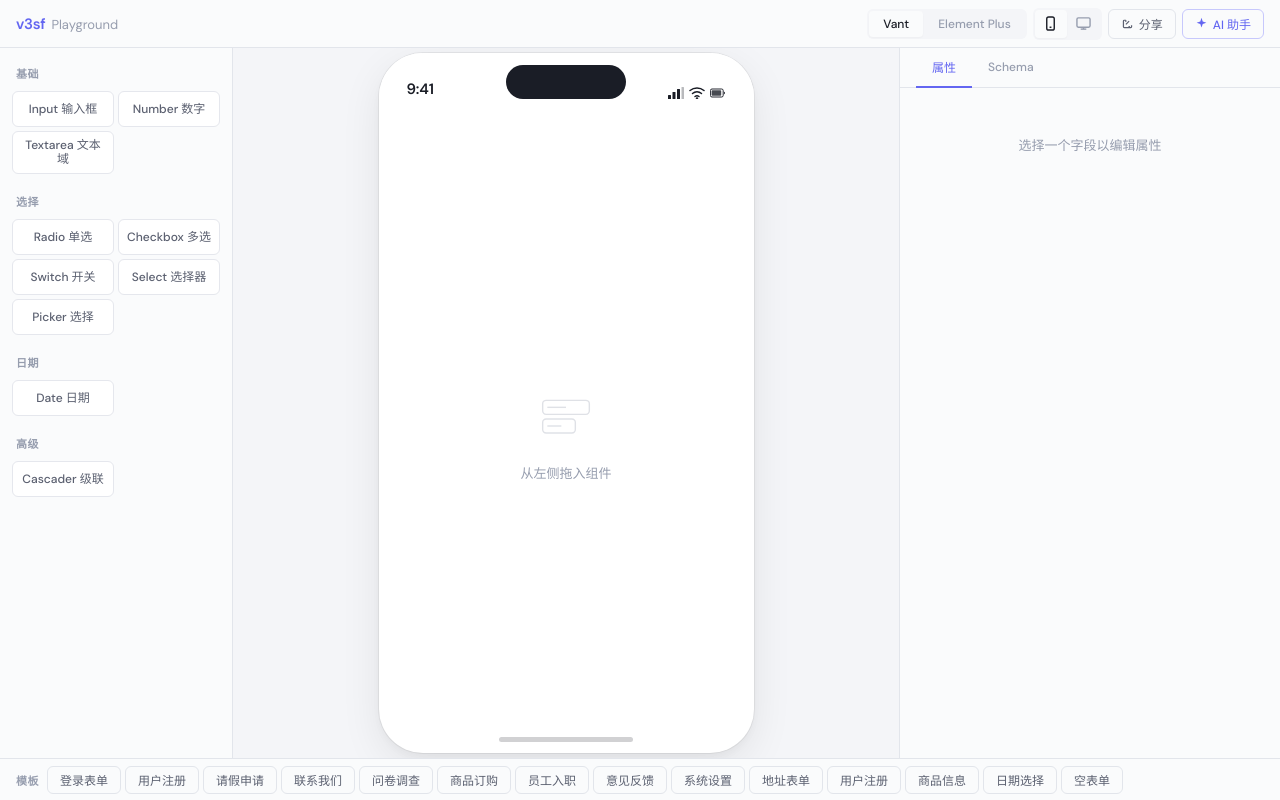
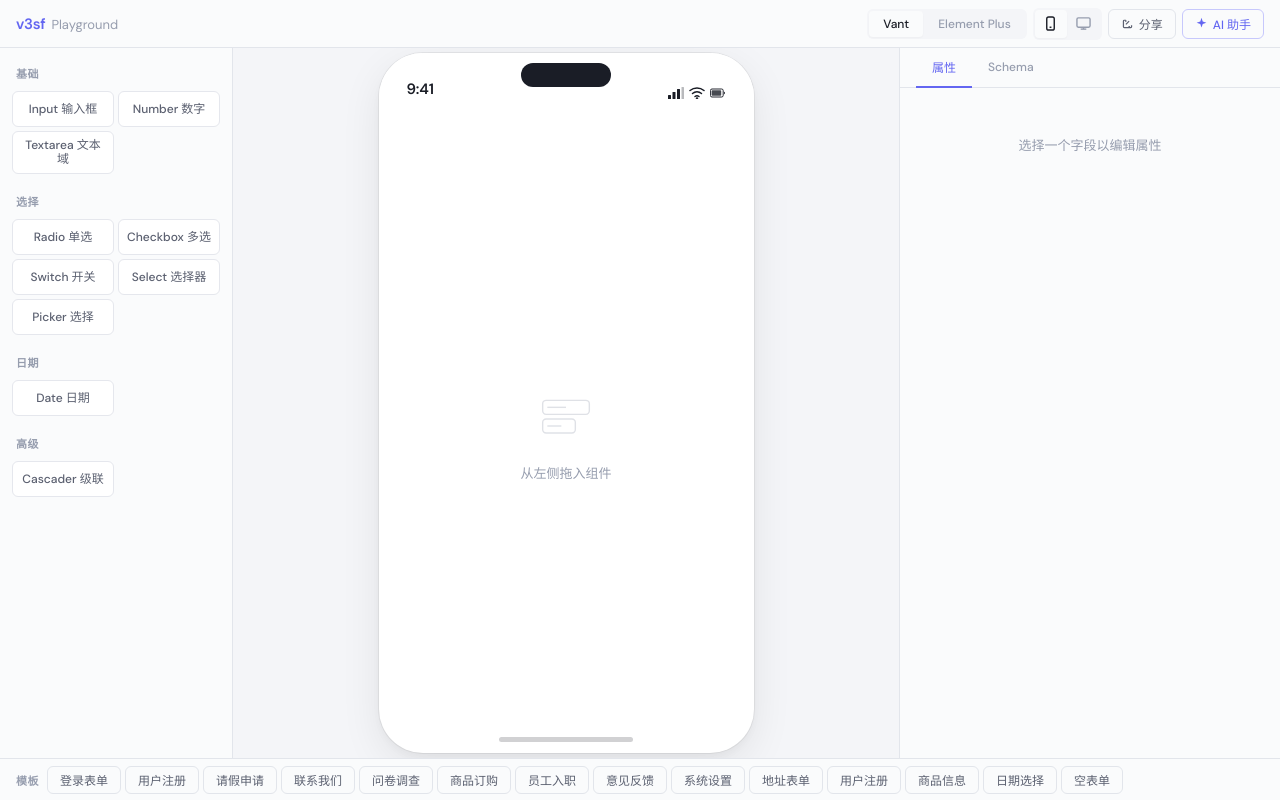
Before and after one commit to Muluk-m/schema-form, a Vue app in the folder packages/playground/: page / in a window 1280 px wide. Built offline with nearby package versions, Linux system fonts and the light colour scheme.

Commit message:
fix(playground): reduce dynamic island size to realistic proportions

```diff
--- a/packages/playground/src/styles/index.scss
+++ b/packages/playground/src/styles/index.scss
@@ -363,13 +363,13 @@ textarea {
 
   &__dynamic-island {
     position: absolute;
-    top: 12px;
+    top: 10px;
     left: 50%;
     transform: translateX(-50%);
-    width: 120px;
-    height: 34px;
+    width: 90px;
+    height: 24px;
     background: #1a1d26;
-    border-radius: 20px;
+    border-radius: 12px;
   }
 
   &__content {
```
